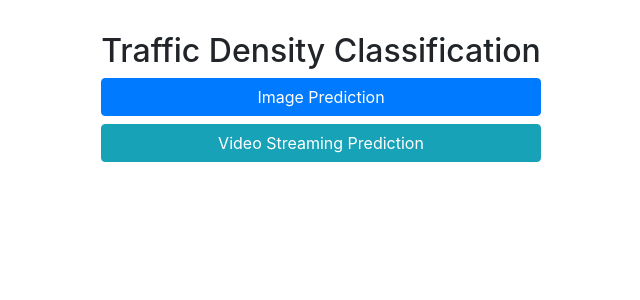
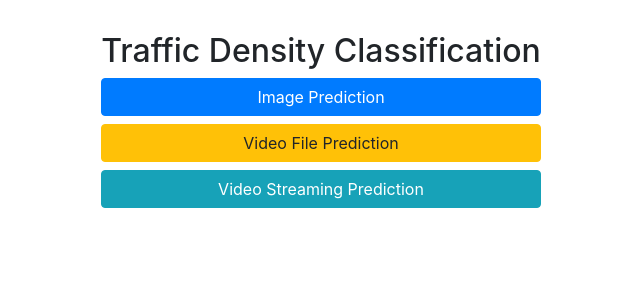
Before and after one commit to ddikodroid/traffic-density-classification_web-app, a Flask app: page / in a window 1280 px wide. Shown: the part 56-356 px from the top of the page, without its empty margins (319-959 px from the left). Run offline with Flask 2, Linux system fonts and the light colour scheme; some libraries are stand-ins or nearby versions.

Commit message:
add video file prediction button (wip)

```diff
--- a/templates/index.html
+++ b/templates/index.html
@@ -8,6 +8,7 @@
     <button type="button" class="btn btn-primary btn-lg " id="btn-videostream" href="{{ url_for('video_streaming') }}">Video Streaming</button> -->
     <!-- <div class="btn-group"> -->
     <a href="{{ url_for('image_predict') }}" class="btn btn-primary btn-block" role="button">Image Prediction</a>
+    <a href="#" class="btn btn-warning btn-block" role="button">Video File Prediction</a>
     <a href="{{ url_for('video_streaming') }}" class="btn btn-info btn-block" role="button">Video Streaming Prediction</a>
     <!-- </div> -->
     <!-- <form id="upload-file" method="post" enctype="multipart/form-data">
```
